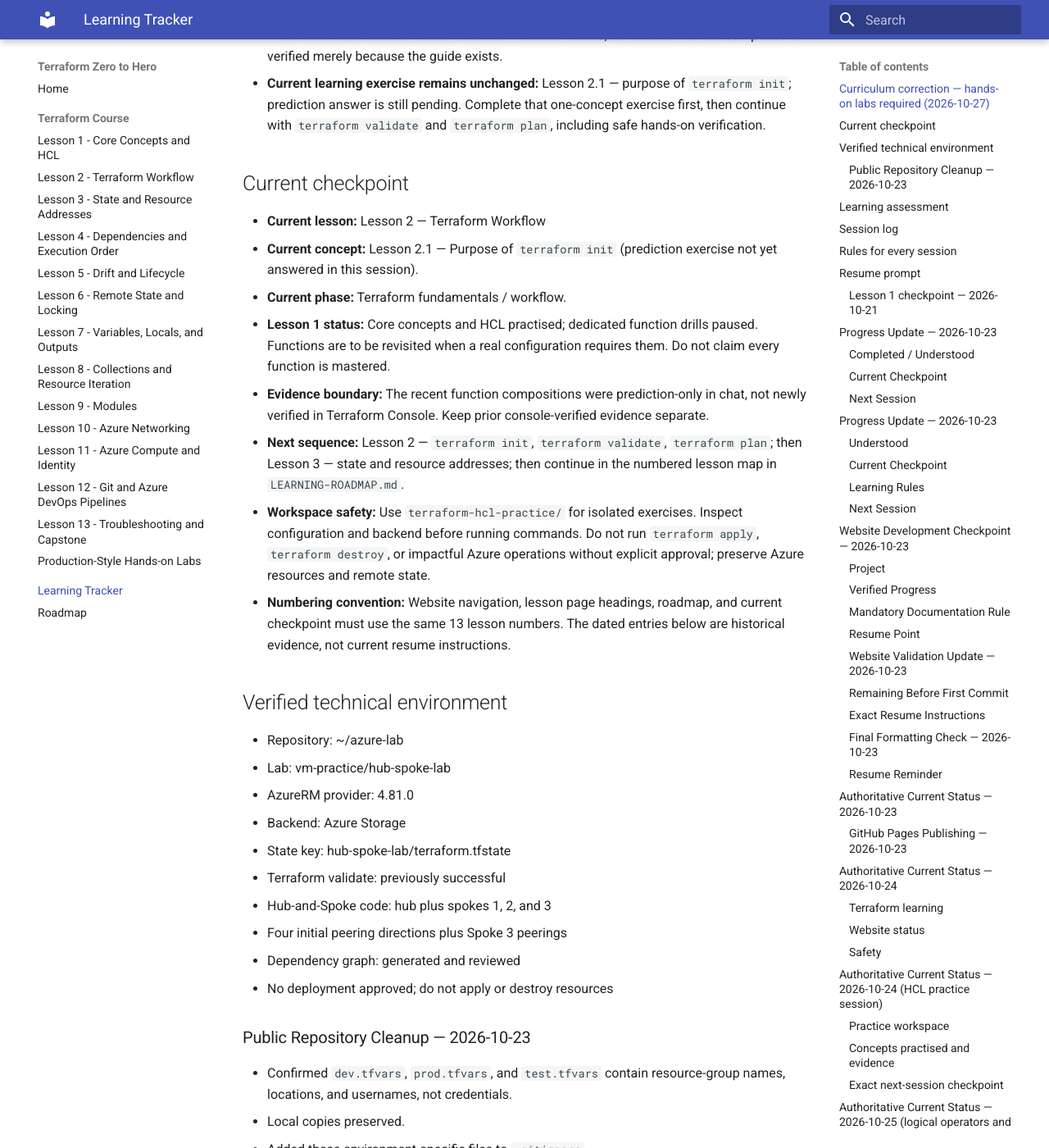
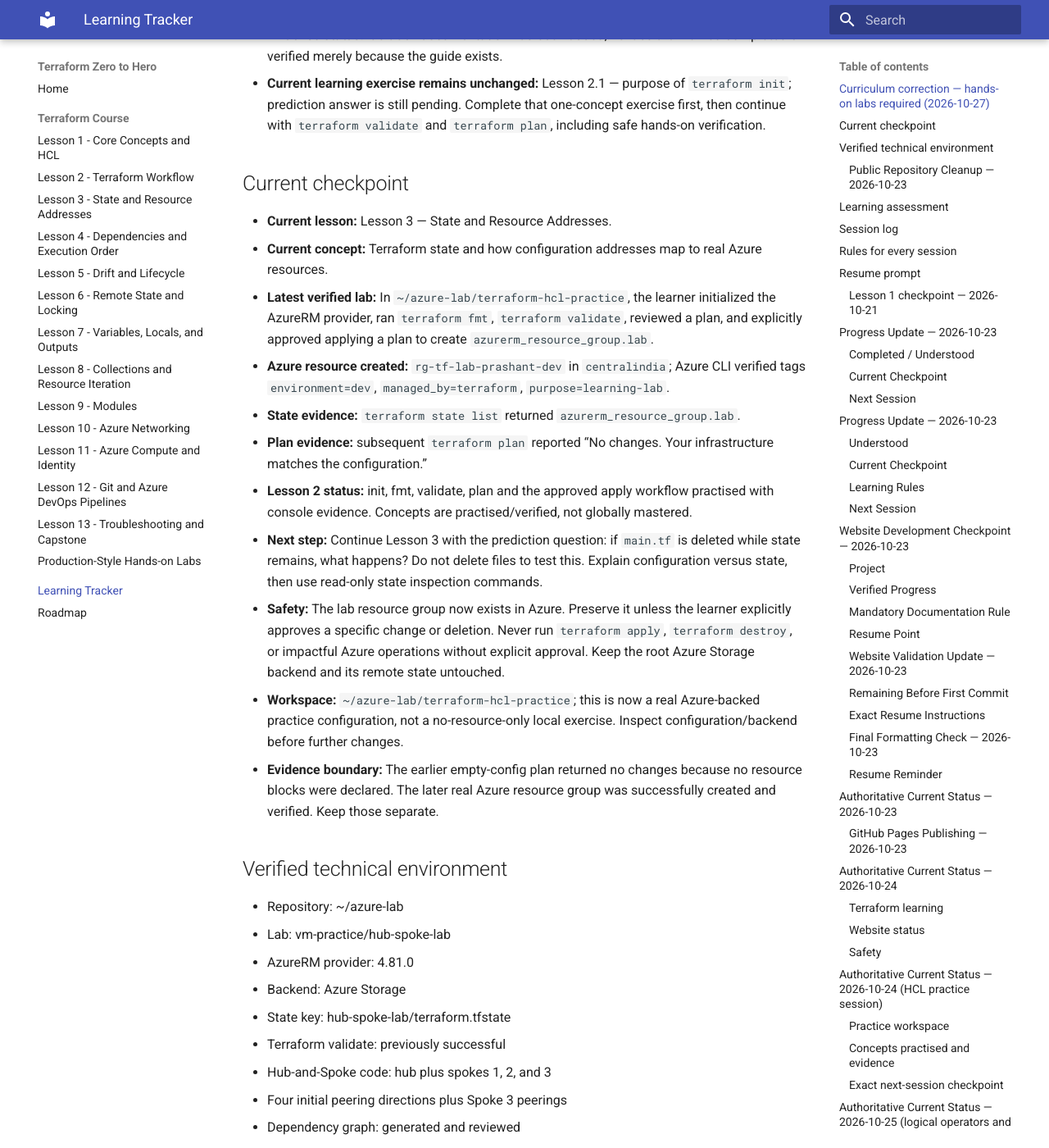
Before and after one commit to pshewale-dev/terraform-azure-lab, an MkDocs documentation site: the page built from docs/LEARNING-PROGRESS.md, in a window 1280 px wide and 1400 px high, scrolled down 455 px. Shown: the whole window at 82% size. Built offline with MkDocs 1.6.1 and Material for MkDocs 9.7.7, drawn with Linux system fonts in a browser that asks for light colours; some of the changed text lies outside the part shown.

Commit message:
docs: record verified Azure workflow lab checkpoint

```diff
--- a/docs/LEARNING-PROGRESS.md
+++ b/docs/LEARNING-PROGRESS.md
@@ -7,14 +7,17 @@
 - **Current learning exercise remains unchanged:** Lesson 2.1 — purpose of `terraform init`; prediction answer is still pending. Complete that one-concept exercise first, then continue with `terraform validate` and `terraform plan`, including safe hands-on verification.
 
 ## Current checkpoint
-- **Current lesson:** Lesson 2 — Terraform Workflow
-- **Current concept:** Lesson 2.1 — Purpose of `terraform init` (prediction exercise not yet answered in this session).
-- **Current phase:** Terraform fundamentals / workflow.
-- **Lesson 1 status:** Core concepts and HCL practised; dedicated function drills paused. Functions are to be revisited when a real configuration requires them. Do not claim every function is mastered.
-- **Evidence boundary:** The recent function compositions were prediction-only in chat, not newly verified in Terraform Console. Keep prior console-verified evidence separate.
-- **Next sequence:** Lesson 2 — `terraform init`, `terraform validate`, `terraform plan`; then Lesson 3 — state and resource addresses; then continue in the numbered lesson map in `LEARNING-ROADMAP.md`.
-- **Workspace safety:** Use `terraform-hcl-practice/` for isolated exercises. Inspect configuration and backend before running commands. Do not run `terraform apply`, `terraform destroy`, or impactful Azure operations without explicit approval; preserve Azure resources and remote state.
-- **Numbering convention:** Website navigation, lesson page headings, roadmap, and current checkpoint must use the same 13 lesson numbers. The dated entries below are historical evidence, not current resume instructions.
+- **Current lesson:** Lesson 3 — State and Resource Addresses.
+- **Current concept:** Terraform state and how configuration addresses map to real Azure resources.
+- **Latest verified lab:** In `~/azure-lab/terraform-hcl-practice`, the learner initialized the AzureRM provider, ran `terraform fmt`, `terraform validate`, reviewed a plan, and explicitly approved applying a plan to create `azurerm_resource_group.lab`.
+- **Azure resource created:** `rg-tf-lab-prashant-dev` in `centralindia`; Azure CLI verified tags `environment=dev`, `managed_by=terraform`, `purpose=learning-lab`.
+- **State evidence:** `terraform state list` returned `azurerm_resource_group.lab`.
+- **Plan evidence:** subsequent `terraform plan` reported “No changes. Your infrastructure matches the configuration.”
+- **Lesson 2 status:** init, fmt, validate, plan and the approved apply workflow practised with console evidence. Concepts are practised/verified, not globally mastered.
+- **Next step:** Continue Lesson 3 with the prediction question: if `main.tf` is deleted while state remains, what happens? Do not delete files to test this. Explain configuration versus state, then use read-only state inspection commands.
+- **Safety:** The lab resource group now exists in Azure. Preserve it unless the learner explicitly approves a specific change or deletion. Never run `terraform apply`, `terraform destroy`, or impactful Azure operations without explicit approval. Keep the root Azure Storage backend and its remote state untouched.
+- **Workspace:** `~/azure-lab/terraform-hcl-practice`; this is now a real Azure-backed practice configuration, not a no-resource-only local exercise. Inspect configuration/backend before further changes.
+- **Evidence boundary:** The earlier empty-config plan returned no changes because no resource blocks were declared. The later real Azure resource group was successfully created and verified. Keep those separate.
 
 ## Verified technical environment
 - Repository: ~/azure-lab
@@ -756,3 +759,40 @@ Do not run `terraform apply`, `terraform destroy`, or impactful Azure operations
 - **Evidence boundary:** These latest examples were prediction-only in chat and were not newly verified in Terraform Console. Preserve earlier console-verified evidence as separately recorded. Do not mark all functions mastered based only on multiple-choice predictions. A final presented upper(try(local.environment_sizes["test"], "medium")) exercise was unanswered and is not a blocker.
 - **Next session:** Resume the main roadmap with Terraform workflow and state fundamentals: purpose of terraform init, terraform validate, and terraform plan, followed by state and resource addresses. Continue one concept at a time and verify safely in the isolated terraform-hcl-practice/ directory when useful.
 - **Safety:** No terraform apply, terraform destroy, or impactful Azure operations without explicit approval. Preserve Azure resources and remote state.
+
+
+## Session checkpoint — 2026-10-28 (Terraform workflow and first Azure resource)
+
+### Lesson 2.1 — `terraform init`
+- Learner correctly answered that init prepares the working directory and initializes configured backend/dependencies; it does not deploy resources.
+- In the isolated practice directory, `terraform init` returned success. The directory listing did not show `.terraform/` even after repeated init commands; this anomaly was not fully diagnosed. Do not claim the missing directory was resolved.
+- Later, after adding the AzureRM provider requirement, init completed and provider setup proceeded.
+
+### Lesson 2.2 — `terraform validate`
+- Learner correctly predicted that validate checks configuration rather than deploying resources.
+- Learner reported “configuration is valid” for the no-resource configuration, and later reported fmt/validate succeeded for the Azure resource-group configuration.
+- Key distinction: validate checks syntax/internal consistency; it does not prove Azure access or deployment success.
+
+### Lesson 2.3 — `terraform plan`
+- Learner correctly predicted that a configuration with locals/variables only and no resource blocks would propose no infrastructure changes.
+- `terraform plan -refresh=false` reported no changes for that no-resource configuration.
+- Learner correctly predicted that plan can still reveal problems after validate succeeds.
+- Safety nuance: `-refresh=false` skips refreshing remote objects and is not proof that deployed infrastructure matches configuration.
+
+### First real Azure resource-group lab
+- Azure CLI 2.83.0 was installed; `az account show` reported selected subscription “Azure subscription 1” with state Enabled. The learner checked `az group exists --name rg-tf-lab-prashant-dev` and got `false`.
+- In `main.tf`, the learner configured `hashicorp/azurerm` with `~> 4.0`, an AzureRM provider, and `azurerm_resource_group.lab` named `rg-tf-lab-prashant-dev` in Central India. Subscription ID was set in the local provider configuration; do not reproduce it in public notes.
+- `terraform init`, `terraform fmt`, and `terraform validate` succeeded according to learner report.
+- Initial plan showed one resource to add. The learner noticed and corrected tag key/value differences before applying.
+- Learner explicitly chose to proceed with Azure apply. Apply output: `Creation complete`; `Apply complete! Resources: 1 added, 0 changed, 0 destroyed.`
+- Azure CLI verification confirmed the resource group exists in `centralindia` with tags `environment=dev`, `managed_by=terraform`, `purpose=learning-lab`.
+- `terraform state list` returned `azurerm_resource_group.lab`.
+- Subsequent `terraform plan` reported “No changes. Your infrastructure matches the configuration.”
+- Learner correctly predicted that renaming the Terraform local label before first apply changes the Terraform address (e.g. `azurerm_resource_group.lab` to `azurerm_resource_group.dev_lab`). Discussed that renaming after state exists without a move may appear as destroy/create; a suitable `moved` block can preserve the object when only the address changes.
+
+### Current checkpoint / next session
+- Resume at **Lesson 3 — State and Resource Addresses**.
+- Pending prediction question already presented: if `main.tf` is deleted but the state file remains, what is the most accurate outcome? Learner has not answered yet.
+- Do not delete files to test the scenario. Continue with read-only state commands such as `terraform state list` and, if useful, `terraform state show azurerm_resource_group.lab`.
+- Explain configuration vs state and resource addresses, then demonstrate safely against the existing lab.
+- Preserve the created Azure resource group. Do not apply, destroy, or make impactful Azure changes without fresh explicit approval.
```
